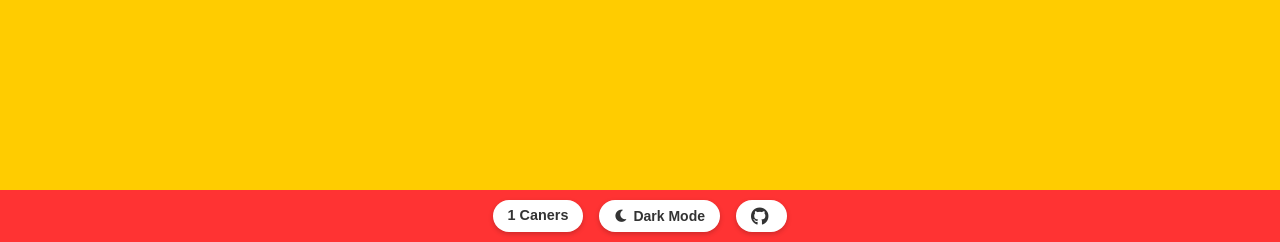
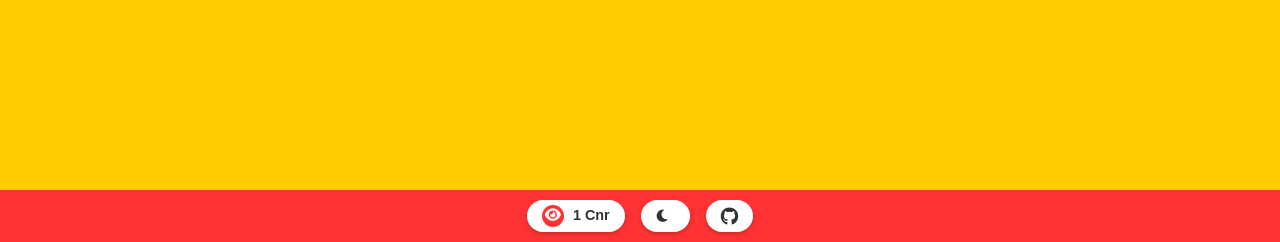
Before and after one commit to match-Misc/caner, a Flask app: page / in a window 1280 px wide. Shown: the part 602-844 px from the top of the page. Run offline with Flask 3, Linux system fonts and the light colour scheme; data comes from the database, SQL or seed files in the repository; some libraries are stand-ins or nearby versions.

Commit message:
more blabla

```diff
--- a/templates/base.html
+++ b/templates/base.html
@@ -60,16 +60,16 @@ Das Caner, auch kurz Cnr, wurde im Zuge einer ausgiebigen Recherche und der drin
             <div class="d-flex justify-content-center align-items-center gap-3"> <!-- Added gap-3, removed margins below -->
                 <div class="page-view-counter"> <!-- Removed me-3 -->
                     <p class="mb-0">
-                        <span class="counter-text">{{ page_views }} Caners</span>
+                        <span class="counter-icon"><i class="fas fa-eye"></i></span>
+                        <span class="counter-text">{{ page_views }} Cnr</span>
                     </p>
                 </div>
                 <button id="darkModeToggle" class="btn btn-sm"> <!-- Removed wrapper -->
                     <i class="fas fa-moon"></i>
-                    <span class="dark-mode-text fw-bold">Dark Mode</span>
                 </button>
                 <!-- GitHub Link -->
                 <a href="https://github.com/match-cow/caner" target="_blank" rel="noopener noreferrer" class="github-link" title="View source on GitHub">
-                    <i class="fab fa-github fa-lg me-1"></i> <!-- fa-lg makes the icon slightly larger -->
+                    <i class="fab fa-github fa-lg"></i> <!-- fa-lg makes the icon slightly larger -->
                 </a>
             </div>
         </div>
```
